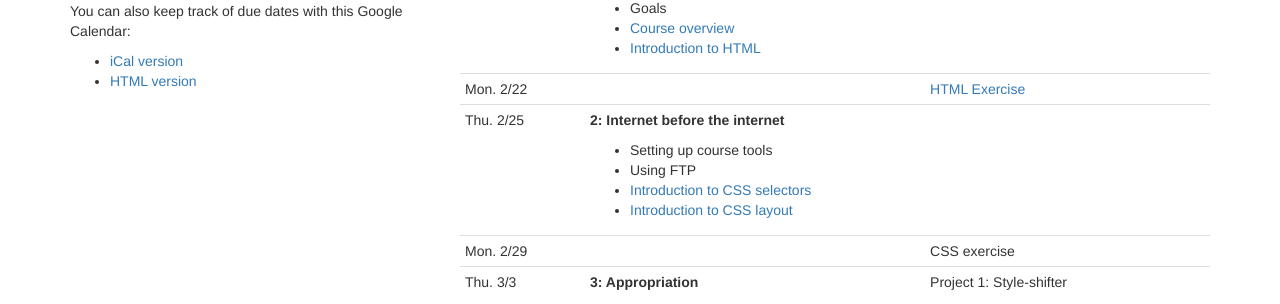
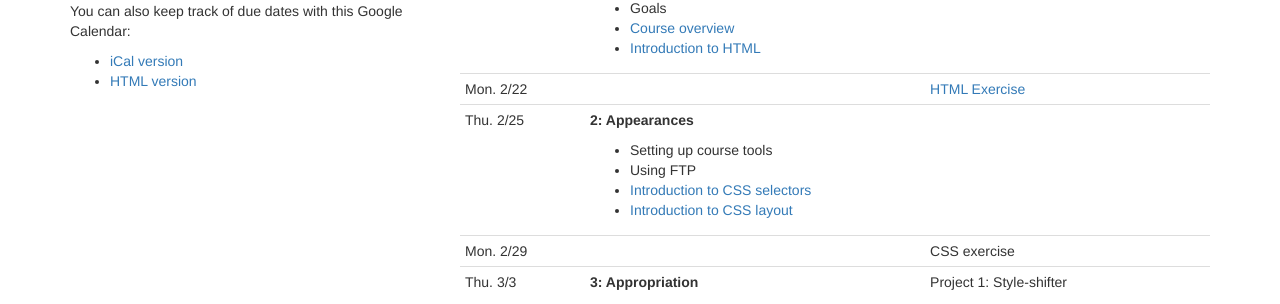
Before and after one commit to michelav/fa7-frameworks, a Jekyll site: the page built from schedule.html, in a window 1280 px wide. Shown: the part 241-545 px from the top of the page. Built offline with Jekyll 4.4.1, drawn with Linux system fonts in a browser that asks for light colours.

Commit message:
Change name of week 2

```diff
--- a/schedule.html
+++ b/schedule.html
@@ -46,7 +46,7 @@ permalink: /schedule/
 <tr>
   <td class="date-cell"><date datetime="2-25-2016">Thu. 2/25</date></td>
   <td class="agenda-cell">
-   <p><strong>2: Internet before the internet</strong></p>
+   <p><strong>2: Appearances</strong></p>
     <ul>
       <li>Setting up course tools</li>
       <li>Using FTP</li>
```
